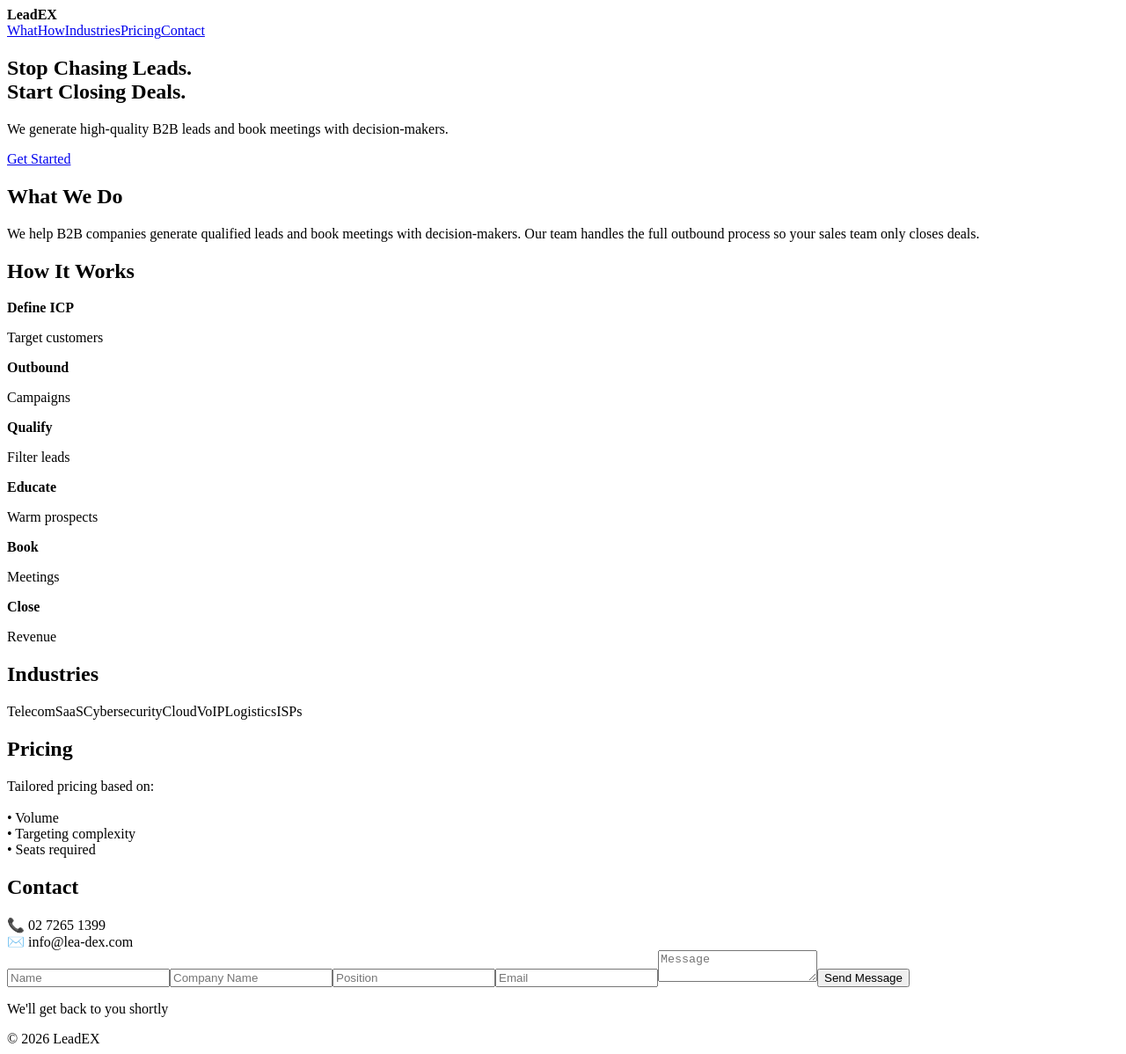
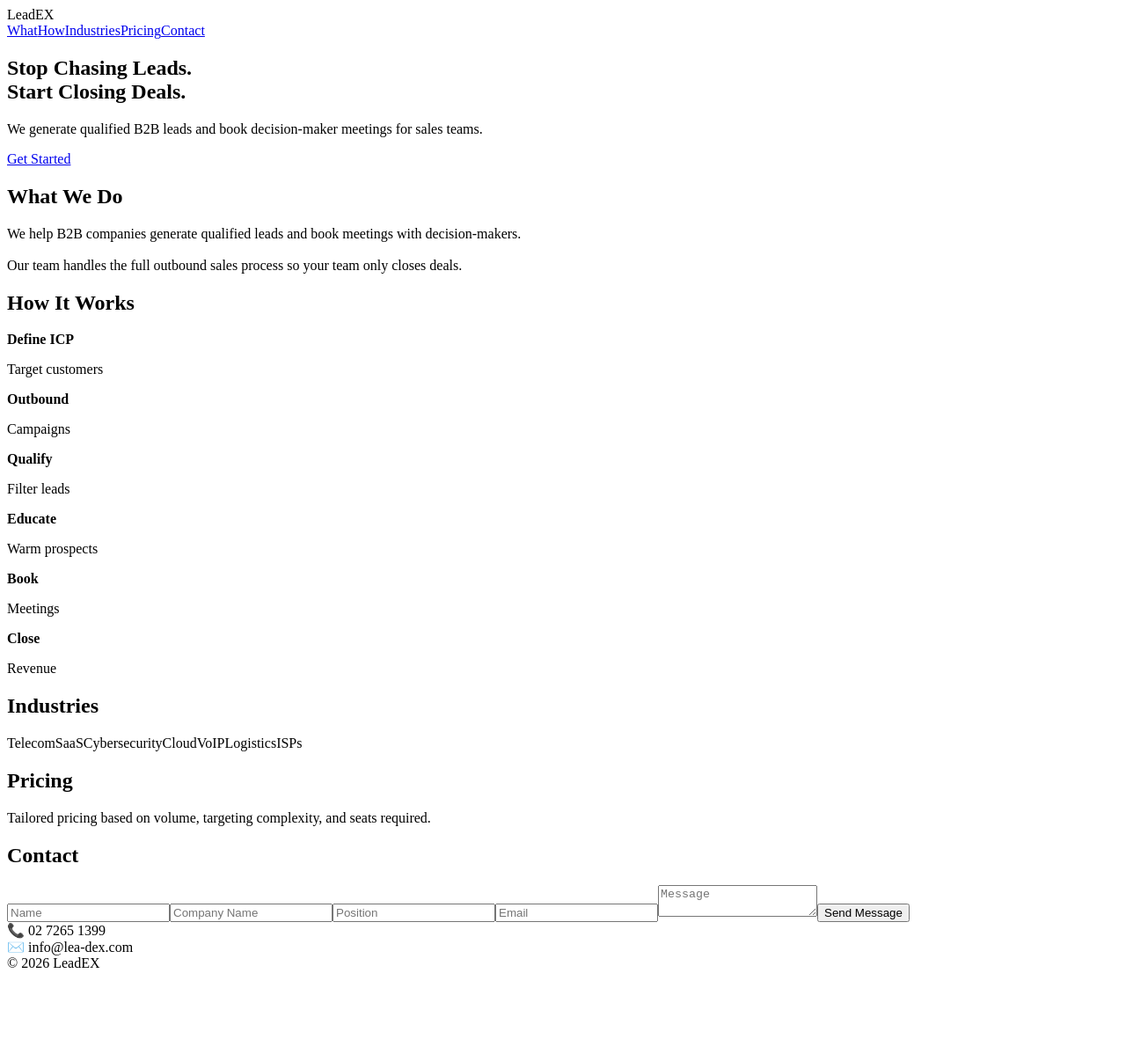
Before and after one commit to youssefamrr0582-debug/leadex-au, a React (Vite) app: page / in a window 1280 px wide. Shown: the whole page at 88% size. After the commit the page ends 1112 px from the top, so only its background shows below. Built offline with nearby package versions, Linux system fonts and the light colour scheme.

Commit message:
Update App.jsx

```diff
--- a/src/App.jsx
+++ b/src/App.jsx
@@ -3,30 +3,10 @@ import "./styles.css";
 
 export default function App() {
   const [loaded, setLoaded] = useState(false);
-  const [scrolled, setScrolled] = useState(false);
 
   useEffect(() => {
-    const timer = setTimeout(() => setLoaded(true), 500);
-
-    const onScroll = () => setScrolled(window.scrollY > 40);
-
-    window.addEventListener("scroll", onScroll);
-
-    const observer = new IntersectionObserver((entries) => {
-      entries.forEach((entry) => {
-        if (entry.isIntersecting) entry.target.classList.add("active");
-      });
-    }, { threshold: 0.1 });
-
-    document.querySelectorAll(".revealOnScroll").forEach((el) =>
-      observer.observe(el)
-    );
-
-    return () => {
-      clearTimeout(timer);
-      window.removeEventListener("scroll", onScroll);
-      observer.disconnect();
-    };
+    const t = setTimeout(() => setLoaded(true), 500);
+    return () => clearTimeout(t);
   }, []);
 
   if (!loaded) return <div className="loader">LeadEX</div>;
@@ -35,8 +15,8 @@ export default function App() {
     <div className="app">
 
       {/* NAV */}
-      <header className={`nav ${scrolled ? "navScrolled" : ""}`}>
-        <b className="logo">LeadEX</b>
+      <header className="nav">
+        <div className="logo">LeadEX</div>
 
         <div className="links">
           <a href="#what">What</a>
@@ -55,25 +35,25 @@ export default function App() {
         </h1>
 
         <p>
-          We generate high-quality B2B leads and book meetings with decision-makers.
+          We generate qualified B2B leads and book decision-maker meetings for sales teams.
         </p>
 
-        <a href="#contact" className="cta">
-          Get Started
-        </a>
+        <a href="#contact" className="cta">Get Started</a>
       </section>
 
       {/* WHAT */}
-      <section id="what" className="section revealOnScroll">
+      <section id="what" className="section">
         <h2>What We Do</h2>
+
         <div className="card">
           We help B2B companies generate qualified leads and book meetings with decision-makers.
-          Our team handles the full outbound process so your sales team only closes deals.
+          <br /><br />
+          Our team handles the full outbound sales process so your team only closes deals.
         </div>
       </section>
 
       {/* HOW */}
-      <section id="how" className="section revealOnScroll">
+      <section id="how" className="section">
         <h2>How It Works</h2>
 
         <div className="grid">
@@ -94,7 +74,7 @@ export default function App() {
       </section>
 
       {/* INDUSTRIES */}
-      <section id="industries" className="section revealOnScroll">
+      <section id="industries" className="section">
         <h2>Industries</h2>
 
         <div className="chips">
@@ -105,45 +85,36 @@ export default function App() {
       </section>
 
       {/* PRICING */}
-      <section id="pricing" className="section revealOnScroll">
+      <section id="pricing" className="section">
         <h2>Pricing</h2>
 
         <div className="card">
-          Tailored pricing based on:
-          <br /><br />
-          • Volume<br />
-          • Targeting complexity<br />
-          • Seats required
+          Tailored pricing based on volume, targeting complexity, and seats required.
         </div>
       </section>
 
       {/* CONTACT */}
-      <section id="contact" className="section revealOnScroll">
+      <section id="contact" className="section">
         <h2>Contact</h2>
 
         <div className="card formCard">
 
+          <input placeholder="Name" />
+          <input placeholder="Company Name" />
+          <input placeholder="Position" />
+          <input placeholder="Email" />
+          <textarea placeholder="Message"></textarea>
+
+          <button className="cta">Send Message</button>
+
           <div className="contactInfo">
-            📞 02 7265 1399 <br />
+            📞 02 7265 1399<br />
             ✉️ info@lea-dex.com
           </div>
 
-          <div className="form">
-            <input placeholder="Name" />
-            <input placeholder="Company Name" />
-            <input placeholder="Position" />
-            <input placeholder="Email" />
-            <textarea placeholder="Message"></textarea>
-
-            <button className="cta">Send Message</button>
-          </div>
-
         </div>
-
-        <p className="subtext">We'll get back to you shortly</p>
       </section>
 
-      {/* FOOTER */}
       <footer className="footer">
         © 2026 LeadEX
       </footer>
```
